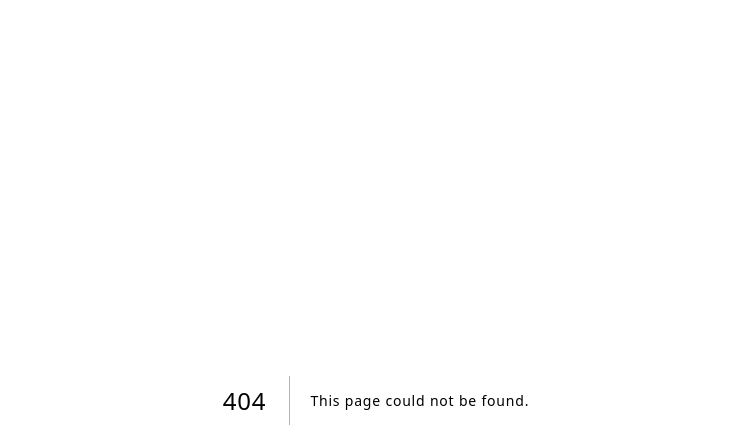
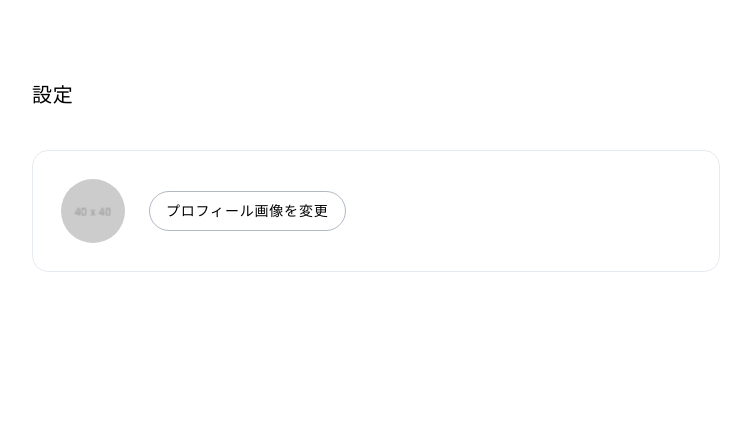
Before and after one commit to kei-1313/output, a Next.js app: page /settings in a window 1280 px wide. Before the commit this address had no page. Shown: the top 448 px of the page, without its empty margins (264-1015 px from the left). Built offline with nearby package versions, Linux system fonts and the light colour scheme.

Commit message:
settingsページの作成 Profileコンポーネントの作成

```diff
--- /dev/null
+++ b/app/settings/page.tsx
@@ -0,0 +1,15 @@
+import Profile from "@/features/settings/components/Profile/Profile"
+import PageTitle from "@/features/settings/components/Title/PageTItle"
+
+const settingsPage = () => {
+	return (
+		<div className="mx-auto w-full px-6 xs:px-7 sm:px-10 max-w-screen-md mt-20">
+      <div>
+        <PageTitle>設定</PageTitle>
+        <Profile></Profile>
+      </div>
+    </div>
+	)
+}
+
+export default settingsPage
--- /dev/null
+++ b/features/settings/components/Profile/Profile.tsx
@@ -0,0 +1,11 @@
+import ProfileImage from "./ProfileImage"
+
+const Profile = () => {
+	return (
+		<div className="mt-10">
+      <ProfileImage></ProfileImage>
+    </div>
+	)
+}
+
+export default Profile
--- /dev/null
+++ b/features/settings/components/Profile/ProfileImage.tsx
@@ -0,0 +1,18 @@
+import Image from "next/image"
+
+const ProfileImage = () => {
+	return (
+		<div className="overflow-hidden rounded-2xl border border-slate-300/50 p-6 md:p-7">
+      <div className="flex gap-6 items-center">
+        <div>
+          <Image className="rounded-full" src="/images/dammy.png" width={64} height={64} alt="dammy"/>
+        </div>
+        <div>
+          <button className="inline-flex h-10 items-center gap-2 text-sm rounded-full border border-slate-500/50 px-4 hover:bg-slate-100 transition duration-300">プロフィール画像を変更</button>
+        </div>
+      </div>
+    </div>
+	)
+}
+
+export default ProfileImage
--- /dev/null
+++ b/features/settings/components/Title/PageTItle.tsx
@@ -0,0 +1,11 @@
+export interface PageTitleProps {
+  children: React.ReactNode;
+}
+
+const PageTitle = ({children} : PageTitleProps) => {
+	return (
+		<h1 className="text-[20px] text-black">{children}</h1>
+	)
+}
+
+export default PageTitle
```
Also changed, not shown: 1 other file (tests, documents, lock files or other folders).
